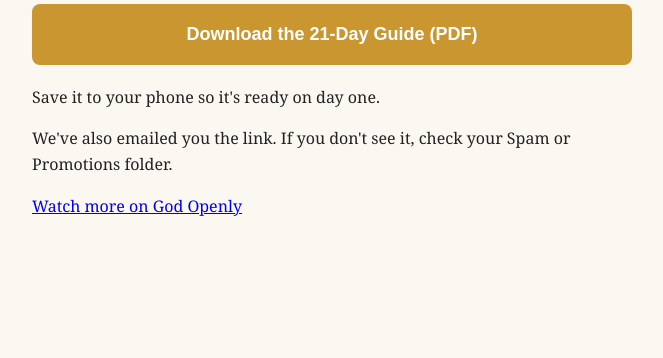
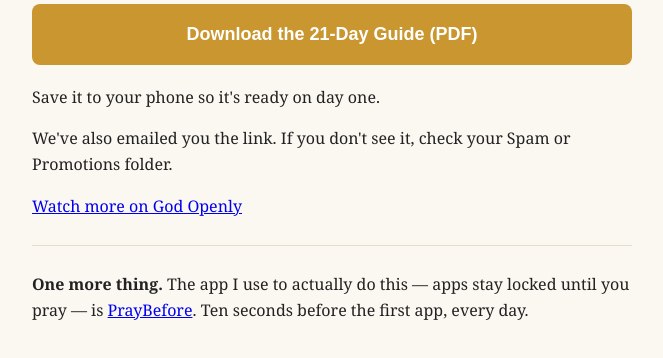
Before and after one commit to crosspostly/godopenly, a plain HTML site: page thanks.html in a window 1280 px wide. Shown: the part 118-476 px from the top of the page, without its empty margins (308-971 px from the left). Drawn offline with Linux system fonts and the light colour scheme; no server answers.

Commit message:
Thanks page: single CTA then app mention

```diff
--- a/thanks.html
+++ b/thanks.html
@@ -8,5 +8,8 @@ a.btn{display:block;text-align:center;background:#c9962f;color:#fff;padding:16px
 <p>Save it to your phone so it's ready on day one.</p>
 <p>We've also emailed you the link. If you don't see it, check your Spam or Promotions folder.</p>
 <p><a href="https://www.youtube.com/@GodOpenly">Watch more on God Openly</a></p>
+<hr style="border:0;border-top:1px solid #e6dcc8;margin:26px 0">
+<p><strong>One more thing.</strong> The app I use to actually do this — apps stay locked until you pray — is
+<a href="https://praybefore.app">PrayBefore</a>. Ten seconds before the first app, every day.</p>
 <script src="counter.js" defer></script>
 </body></html>
```
